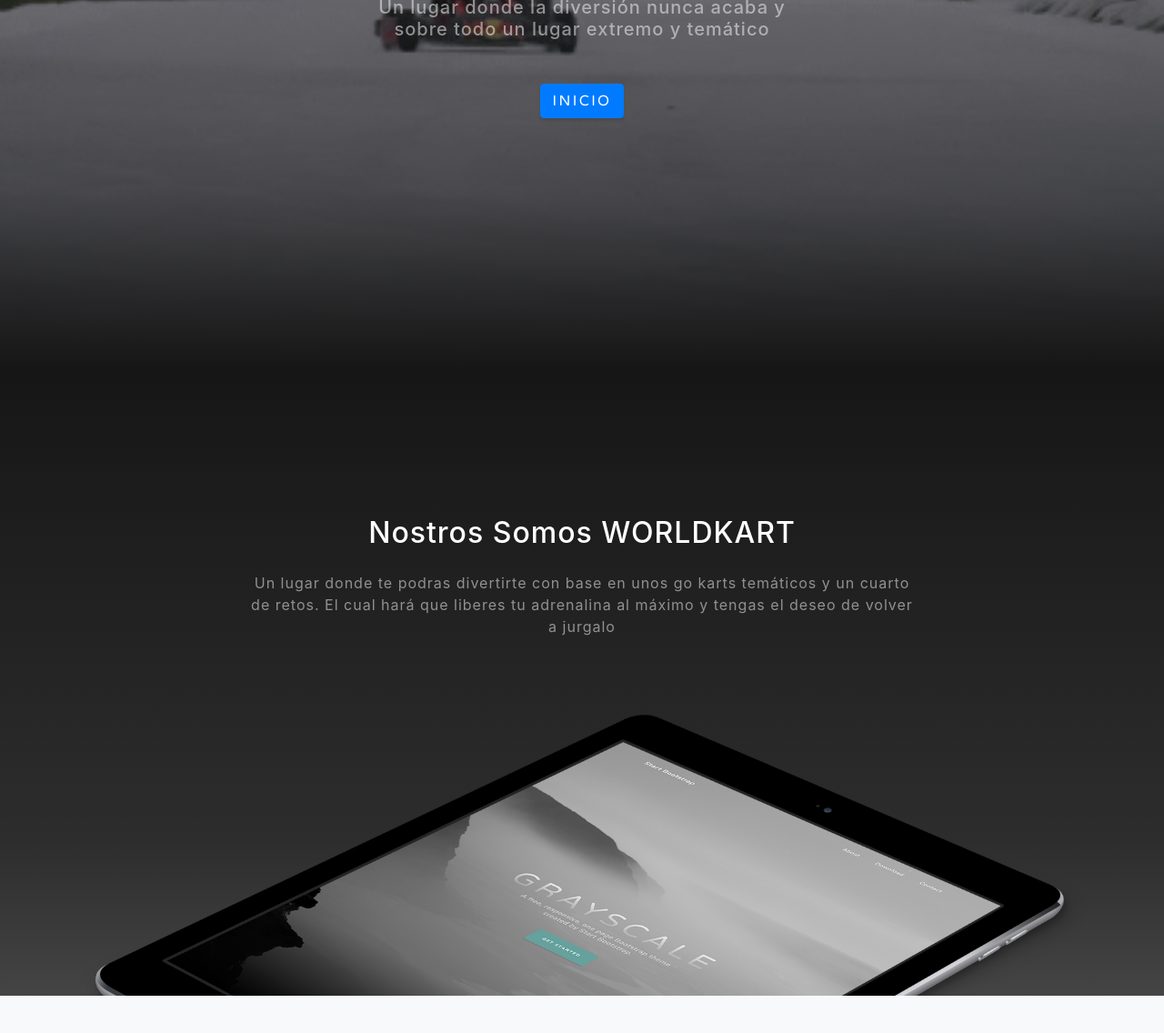
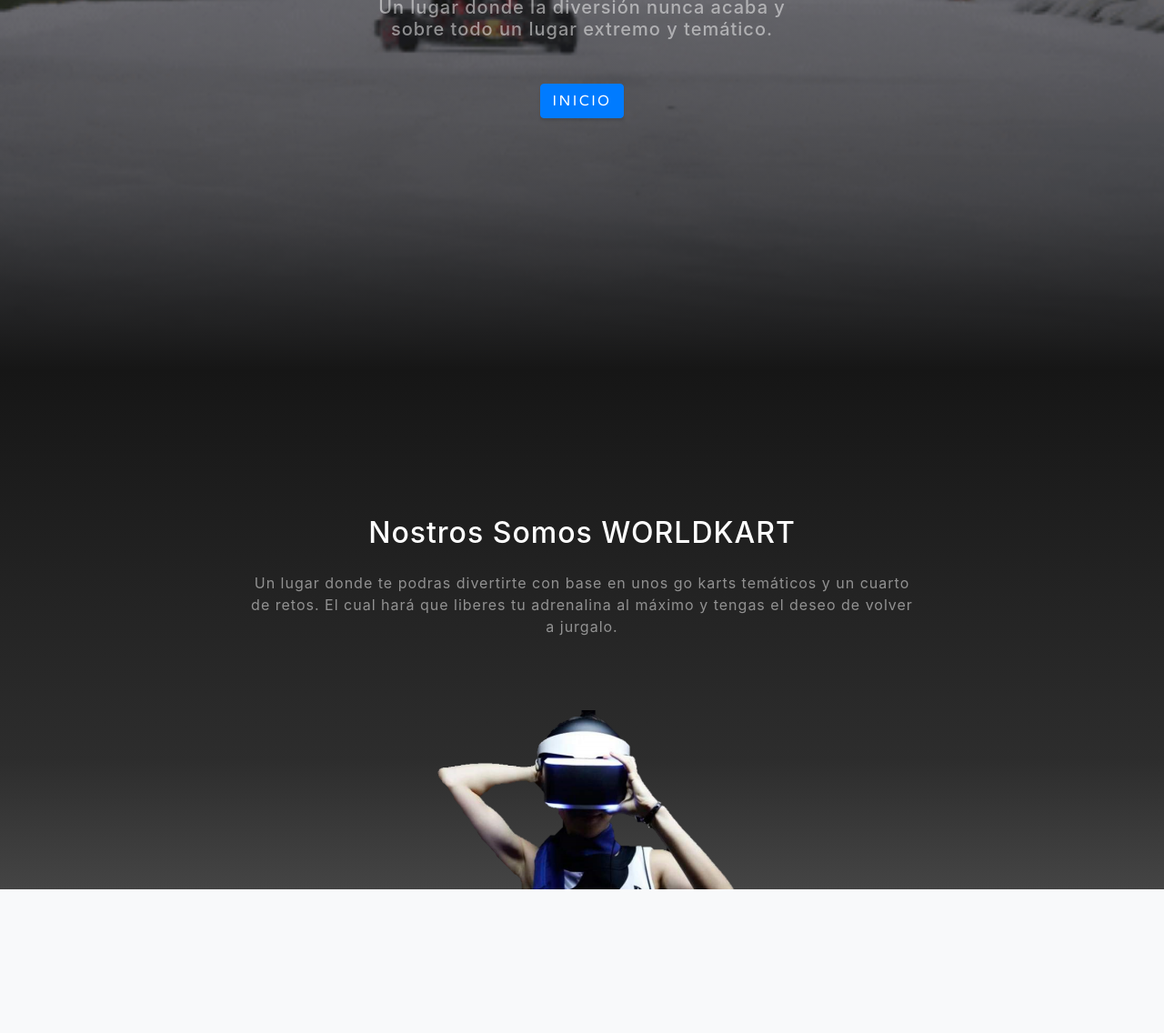
Before and after one commit to worldkart/worldkart.github.io, a website with bundled scripts: page index.html in a window 1280 px wide. Shown: the part 393-1529 px from the top of the page at 91% size. Built offline with nearby package versions, Linux system fonts and the light colour scheme.

Commit message:
Ya casí esta de peish

```diff
--- a/css/grayscale.css
+++ b/css/grayscale.css
@@ -327,3 +327,8 @@
 height: 312px;
 
 }
+.mujer
+{
+  width: 350px;
+  height: 200px;
+}
--- a/index.html
+++ b/index.html
@@ -8,7 +8,7 @@
   <meta name="description" content="">
   <meta name="author" content="">
 
-  <title>Grayscale - Start Bootstrap Theme</title>
+  <title> ~ World Kart ~</title>
 
   <!-- Bootstrap core CSS -->
   <link href="vendor/bootstrap/css/bootstrap.min.css" rel="stylesheet">
@@ -55,7 +55,7 @@
     <div class="container d-flex h-100 align-items-center">
       <div class="mx-auto text-center">
         <h1 class="mx-auto my-0 text-uppercase">WorldKart</h1>
-        <h2 class="text-white-50 mx-auto mt-2 mb-5">Un lugar donde la diversión nunca acaba y sobre todo un lugar extremo y temático</h2>
+        <h2 class="text-white-50 mx-auto mt-2 mb-5">Un lugar donde la diversión nunca acaba y sobre todo un lugar extremo y temático.</h2>
         <a href="#about" class="btn btn-primary js-scroll-trigger">Inicio</a>
       </div>
     </div>
@@ -68,10 +68,10 @@
         <div class="col-lg-8 mx-auto">
           <h2 class="text-white mb-4">Nostros Somos WORLDKART</h2>
           <p class="text-white-50">Un lugar donde te podras divertirte con base en unos go karts temáticos y un cuarto de retos.
-                                    El cual hará que liberes tu adrenalina al máximo y tengas el deseo de volver a jurgalo</p>
+                                    El cual hará que liberes tu adrenalina al máximo y tengas el deseo de volver a jurgalo.</p>
         </div>
       </div>
-      <img src="img/ipad.png" class="img-fluid" alt="">
+      <img src="img/casquete.png" class="img-fluid mujer" alt="">
     </div>
   </section>
 
```
Also changed, not shown: img/cascotumblr.png (added), img/casquete.png (added).
